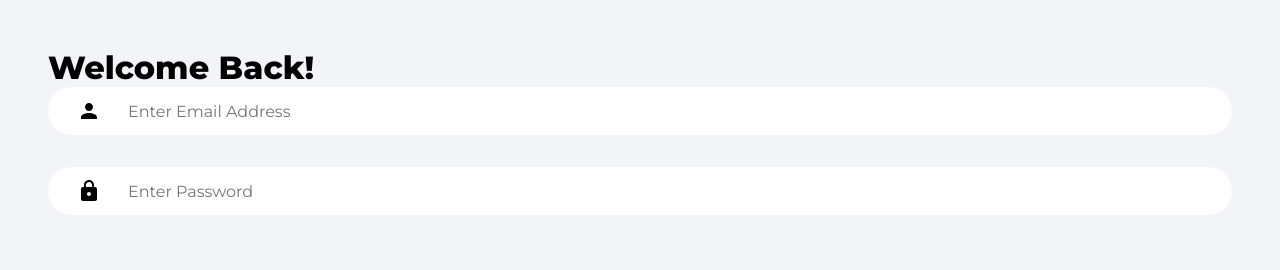
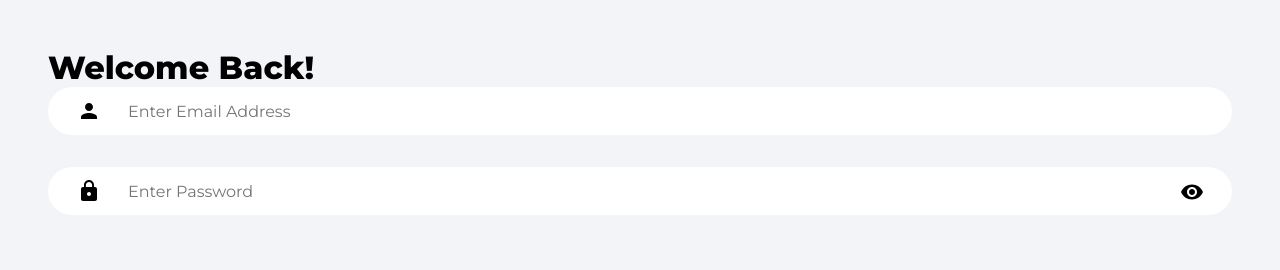
Before and after one commit to it27427/house-marketplace-app, a React (Vite) app: page /sign-in in a window 1280 px wide. Shown: the top 270 px of the page. Built offline with nearby package versions, Linux system fonts and the light colour scheme.

Commit message:
showPassword

```diff
--- a/src/pages/SignIn.jsx
+++ b/src/pages/SignIn.jsx
@@ -44,6 +44,12 @@ const SignIn = () => {
                 value={password}
                 onChange={onChange}
               />
+
+              <img
+                src={visibilityIcon}
+                alt='show-password'
+                className='showPassword'
+              />
             </div>
           </form>
         </main>
```
